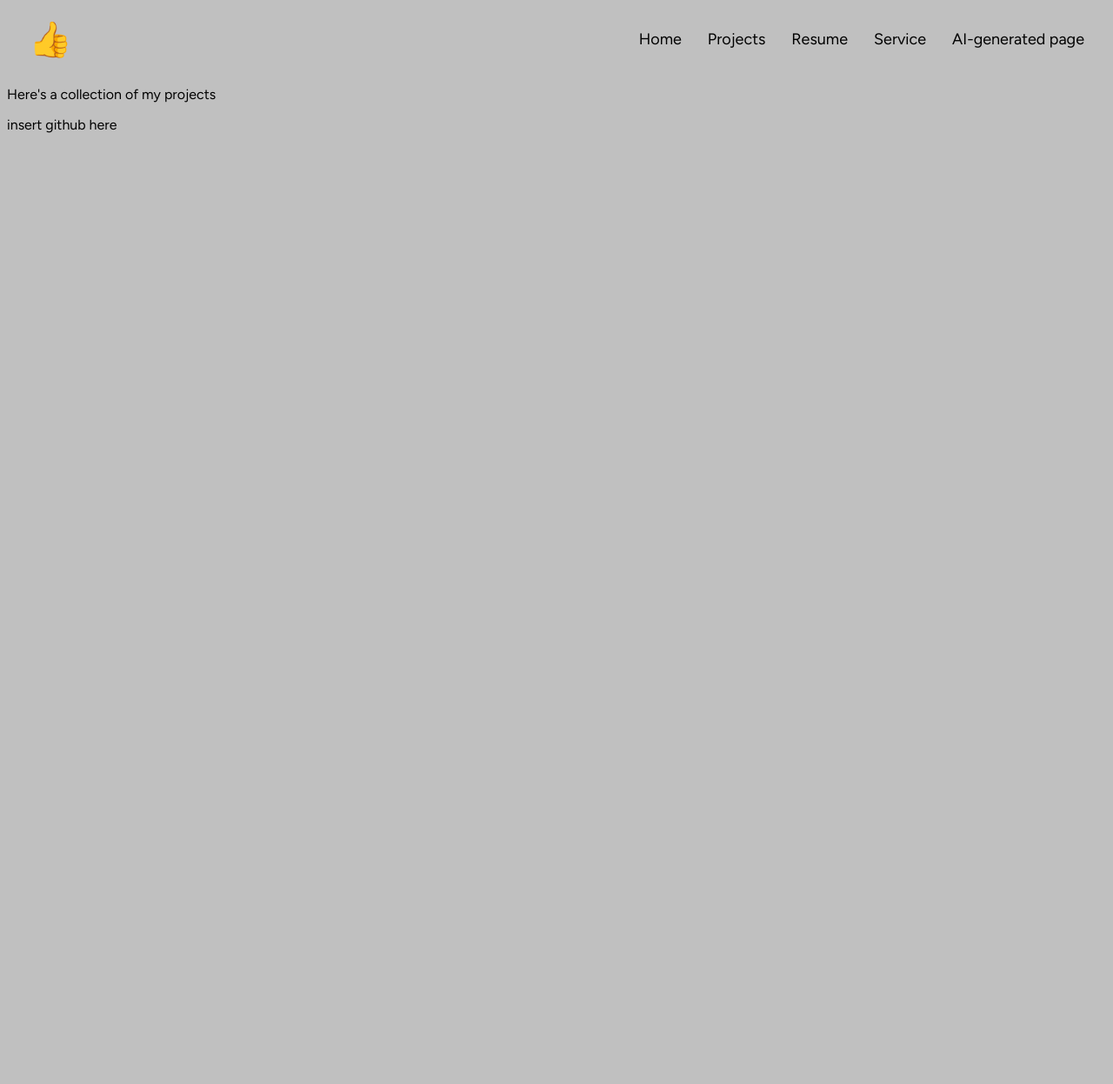
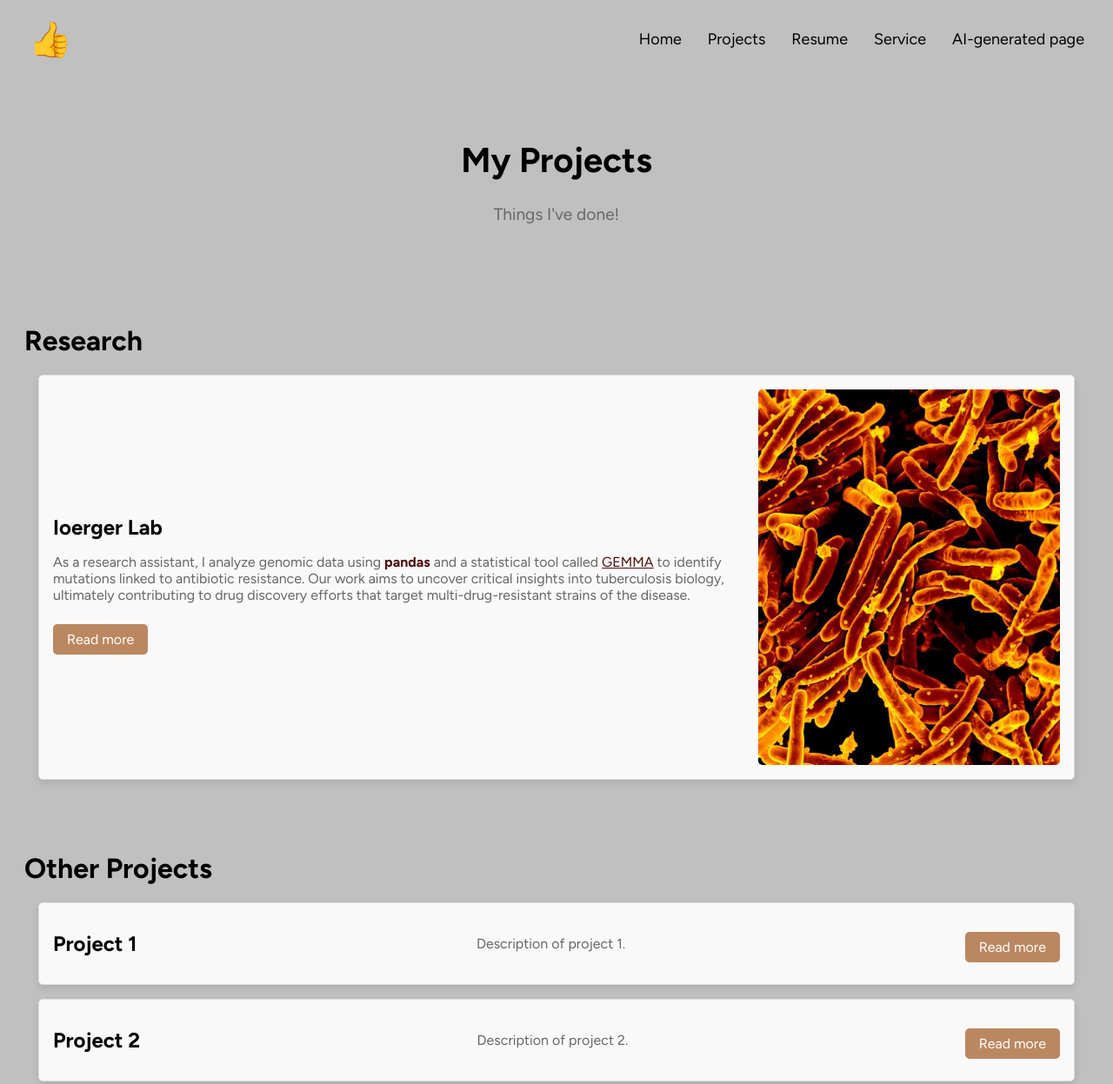
Before and after one commit to Iridium01/CSCE_331_Dong, a plain HTML site: page projects.html in a window 1280 px wide. Shown: the whole page at 87% size. Before the commit the page ends 800 px from the top, so only its background shows below. Drawn offline with Linux system fonts and the light colour scheme.

Commit message:
updated projects

```diff
--- a/projects.html
+++ b/projects.html
@@ -21,11 +21,36 @@
             </div>
         </div>
 
-        <div class project-header>
-            <p>Here's a collection of my projects</p>
-            <p>insert github here</p>
+        <div class="project-header">
+            <h1>My Projects</h1>
+            <p>Things I've done!</p>
         </div>
 
-        <script src="" async defer></script>
+        <div class="research-section">
+            <h2>Research</h2>
+            <div class="project">
+                <img src="tuberculosis-hero.jpg" alt="M. tuberculosis image" class="project-image">
+                <div class="project-content">
+                    <h3>Ioerger Lab</h3>
+                    <p>As a research assistant, I analyze genomic data using <b>pandas</b> and a statistical tool called <a-link href="https://github.com/genetics-statistics/GEMMA" target="_blank">GEMMA</a-link> to identify mutations linked to antibiotic resistance. Our work aims to uncover critical insights into tuberculosis biology, ultimately contributing to drug discovery efforts that target multi-drug-resistant strains of the disease.</p>
+                    <a href="https://orca2.tamu.edu/tom/iLab.html" target="_blank">Read more</a>
+                </div>
+            </div>
+        </div>
+
+        <div class="other-projects-section">
+            <h2>Other Projects</h2>
+            <div class="project">
+                <h3>Project 1</h3>
+                <p>Description of project 1.</p>
+                <a href="link-to-project-1">Read more</a>
+            </div>
+            <div class="project">
+                <h3>Project 2</h3>
+                <p>Description of project 2.</p>
+                <a href="link-to-project-2">Read more</a>
+            </div>
+        </div>
+
     </body>
 </html>
--- a/theme1.css
+++ b/theme1.css
@@ -47,6 +47,11 @@
     background-color: #C0C0C0;
   }
 
+  strong, b {
+    color: #4F0E0E;
+    font-weight: bold;
+  }
+
   .about-me {
     display: flex;
     align-items: center;
@@ -74,3 +79,85 @@
       float: none;
     }
   }
+
+  .project-header {
+    text-align: center;
+    padding: 50px;
+}
+
+.project-header h1 {
+    font-size: 2.5em;
+}
+
+.project-header p {
+    font-size: 1.2em;
+    color: #666;
+}
+
+/* Project tiles styling */
+.project {
+    border: 1px solid #ddd;
+    border-radius: 5px;
+    padding: 16px;
+    margin: 16px;
+    text-align: left;
+    background-color: #f9f9f9;
+    box-shadow: 0 4px 8px rgba(0, 0, 0, 0.1);
+    display: flex;
+    align-items: center;
+    justify-content: space-between;
+}
+
+.project img {
+    max-width: 30%;
+    margin-left: 20px;
+    border-radius: 5px;
+    order: 2;
+}
+
+.project h3 {
+    font-size: 1.5em;
+    margin: 16px 0;
+    order: 1;
+}
+
+.project p {
+    font-size: 1em;
+    color: #666;
+    order: 1;
+}
+
+.project a {
+  display: inline-block;
+  margin-top: 8px;
+  padding: 8px 16px;
+  background-color: #BB8760;
+  color: white;
+  text-decoration: none;
+  border-radius: 5px;
+  order: 1;
+}
+
+a-link {
+  color: #4F0E0E;
+  text-decoration: underline;
+}
+
+a-link:hover {
+  color: #4F0E0E;
+  text-decoration: underline;
+}
+
+.project a:hover {
+  background-color: #45a049;
+}
+
+/* Section styling */
+.research-section, .other-projects-section {
+  padding: 20px;
+}
+
+.research-section h2, .other-projects-section h2 {
+  font-size: 2em;
+  margin-bottom: 20px;
+}
```
Also changed, not shown: index.html (+5 -3 lines), resume.html (+4 -4 lines), tuberculosis-hero.jpg (added), 1 other file.
